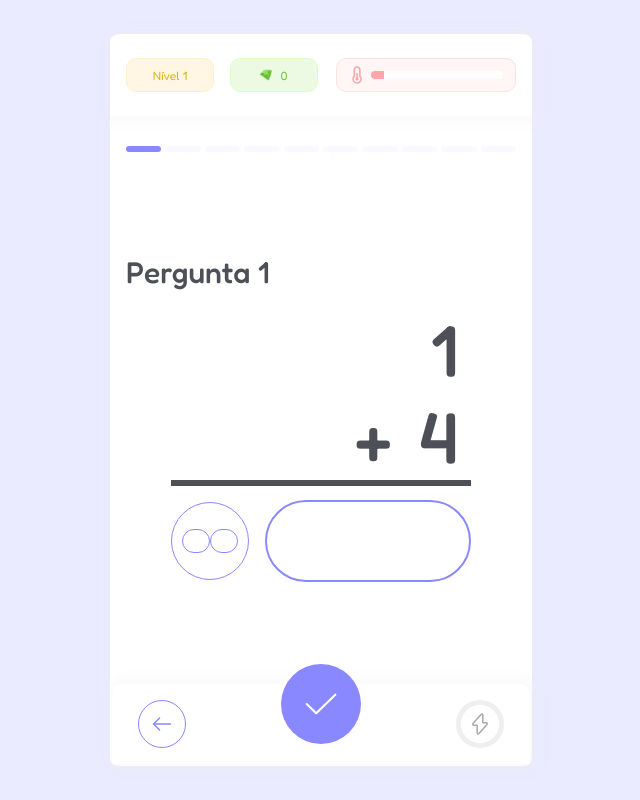
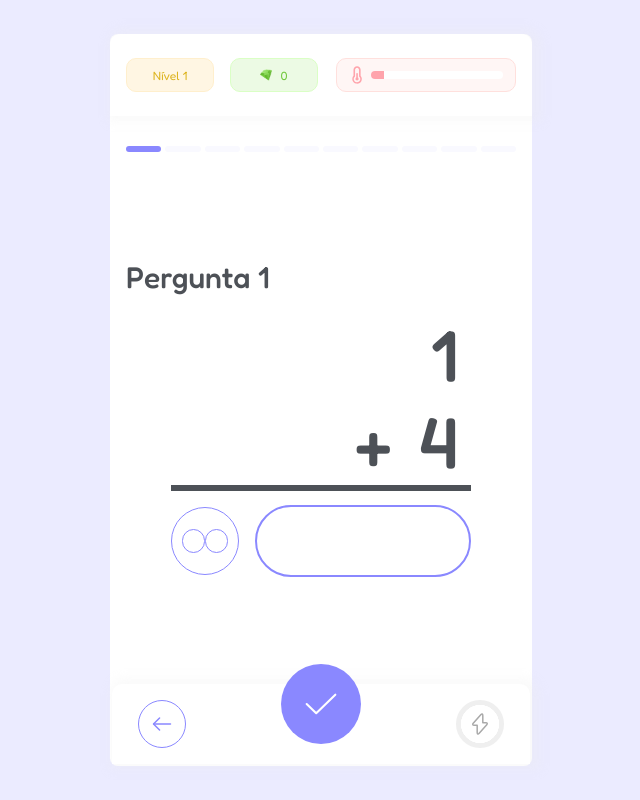
Before and after one commit to Renanf68/little-math-game, a React (Create React App) app: page /app/game in a window 1280 px wide. Shown: the whole page, without its empty margins (319-959 px from the left). Built offline with nearby package versions, Linux system fonts and the light colour scheme.

Commit message:
Input layout adjustments

```diff
--- a/src/components/Input.tsx
+++ b/src/components/Input.tsx
@@ -12,9 +12,10 @@ const InputStyled = styled.input<InputProps>`
   border-color: ${(props) => props.theme.colors.lightGray};
   padding: 0 14px;
   width: ${(props) => (props.game ? "90%" : "fill-available")};
-  height: ${(props) => (props.game ? "78px" : "60px")};
+  height: ${(props) => (props.game ? "68px" : "60px")};
   font-size: ${(props) =>
-    props.game ? props.theme.fontSize["7xl"] : props.theme.fontSize.lg};
+    props.game ? props.theme.fontSize["4xl"] : props.theme.fontSize["2xl"]};
+  letter-spacing: ${(props) => (props.game ? "0.4rem" : "")};
   color: ${(props) => props.theme.colors.gray};
   text-align: ${(props) => (props.type === "number" ? "end" : "start")};
   :focus {
--- a/src/components/QuestionInputGroup.tsx
+++ b/src/components/QuestionInputGroup.tsx
@@ -9,15 +9,14 @@ const GroupWrapper = styled.div`
 `;
 
 const Input = styled.input`
-  padding-right: 12px;
   width: 48px;
-  height: 78px;
+  height: 68px;
   border: 1px solid;
   border-color: ${(props) => props.theme.colors.lightGray};
   border-radius: 1000px;
-  font-size: ${(props) => props.theme.fontSize["6xl"]};
+  font-size: ${(props) => props.theme.fontSize["4xl"]};
   color: ${(props) => props.theme.colors.gray};
-  text-align: end;
+  text-align: center;
   margin-left: 6px;
   :focus {
     outline: none;
--- a/src/components/SwitchLayoutButton.tsx
+++ b/src/components/SwitchLayoutButton.tsx
@@ -8,9 +8,9 @@ interface SwitchLayoutButtonProps
 const SwitchBtn = styled.button`
   margin-top: 16px;
   margin-right: 16px;
-  width: 60px;
-  min-width: 78px;
-  height: 78px;
+  width: 68px;
+  min-width: 68px;
+  height: 68px;
   padding: 10px;
   display: flex;
   justify-content: center;
```
